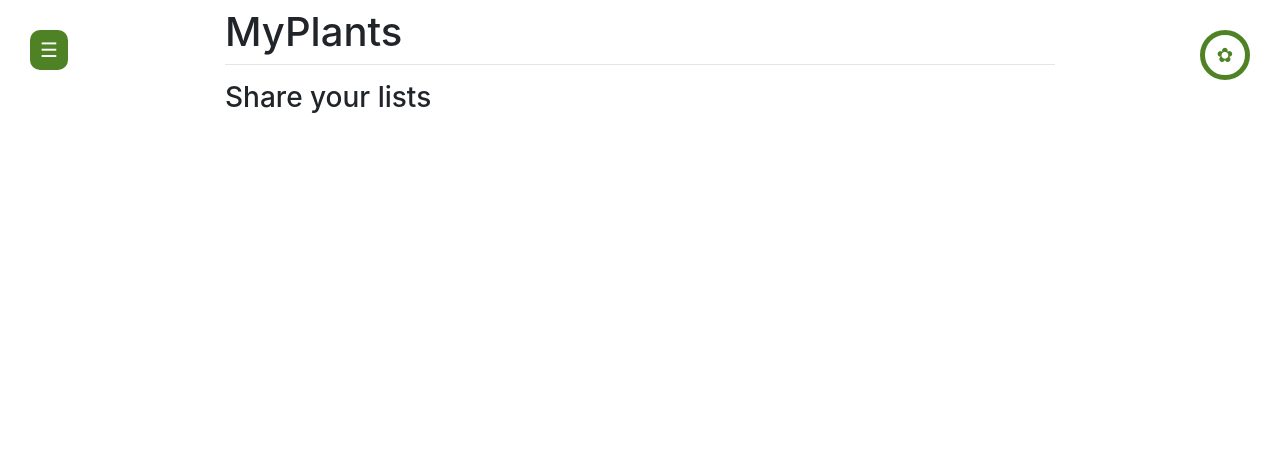
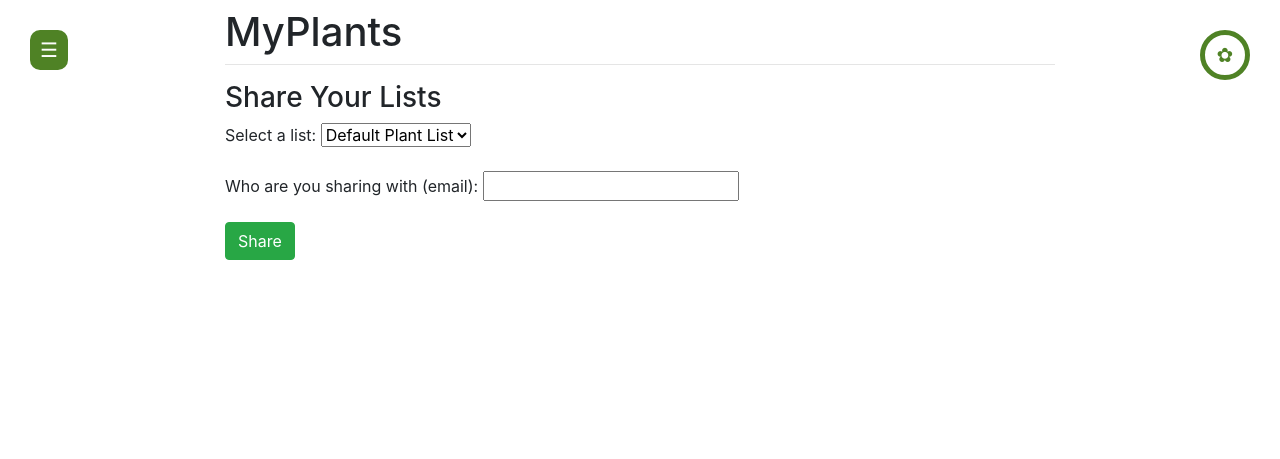
Before and after one commit to rybanskanatalia/ia, a Django app: page /share/ in a window 1280 px wide. Shown: the top 459 px of the page. Run offline with Django 5.2, Linux system fonts and the light colour scheme; a user stored in the database is signed in; data comes from the database, SQL or seed files in the repository; both versions use the stored data as it was after the commit; tables that the repository leaves empty hold one stand-in row (values such as "Sample post").

Commit message:
share, edit, requests functions, edited home

```diff
--- a/MyPlants/main/forms.py
+++ b/MyPlants/main/forms.py
@@ -1,11 +1,10 @@
 from django import forms
-from .models import Plants
+from .models import Plants, PlantList
 
 def waterdays(water):
     if water < 1:
         raise forms.ValidationError("water value cannot be negative")
     return water
-
 
 def perioddays(period):
     if period < 1:
@@ -29,3 +28,13 @@ class EditPlantForm(forms.ModelForm):
     class Meta:
         model = Plants
         fields = ['water', 'period']  # fields to be edited
+
+class ShareListForm(forms.Form):
+    def __init__(self, *args, user=None, **kwargs):
+        super(ShareListForm, self).__init__(*args, **kwargs)
+        if user:
+            # Filter the queryset to include only the user's lists
+            self.fields['list'].queryset = PlantList.objects.filter(userID=user)
+
+    list = forms.ModelChoiceField(queryset=PlantList.objects.none(), empty_label=None, label='Select a list')
+    email = forms.EmailField(label='Who are you sharing with (email)')
--- a/MyPlants/main/templates/main/share.html
+++ b/MyPlants/main/templates/main/share.html
@@ -1,7 +1,17 @@
 {% extends 'main/base.html' %}
 
-{% block title %} MyPlants - share {% endblock %}
+{% block title %} MyPlants - Share {% endblock %}
 
 {% block content %}
-<h3>Share your lists</h3>
+  <h3>Share Your Lists</h3>
+  <form method="POST">
+    {% csrf_token %}
+    {{ form.as_p }}
+
+    <button type="submit" class="btn btn-success">Share</button>
+  </form>
+
+  {% if error %}
+    <p>{{ error }}</p>
+  {% endif %}
 {% endblock %}
--- a/MyPlants/main/templates/main/view.html
+++ b/MyPlants/main/templates/main/view.html
@@ -8,7 +8,7 @@ view
 <h3>Your Plant Lists</h3>
 <ul>
     {% for plant_list in user_lists %}
-    <li>{{ plant_list.location }}</li>
+    <li><a href="{% url 'list' id=plant_list.id %}">{{ plant_list.location }}</a></li>
     {% endfor %}
 </ul>
 {% endblock %}
--- a/MyPlants/main/urls.py
+++ b/MyPlants/main/urls.py
@@ -2,7 +2,6 @@ from django.urls import path
 from . import views
 
 urlpatterns = [
-# path("<int:id>", views.index1, name="index1"),
 path("", views.index, name="index"),
 path("home/", views.home, name="home"),
 path("create/", views.create, name="create"),
@@ -17,4 +16,6 @@ path("profile/", views.profile, name="profile"),
 path("delete/", views.delete, name="delete"),
 path("delete-account/", views.delete_account, name="delete_account"),
 path('delete-plants/', views.delete_plants, name='delete_plants'),
+path("<int:id>", views.list, name="list"),
+path('share/success/', views.share_success, name='share_success'),
 ]
--- a/MyPlants/main/views.py
+++ b/MyPlants/main/views.py
@@ -1,47 +1,11 @@
-from django.shortcuts import render, redirect, get_object_or_404
-from django.http import HttpResponse, HttpResponseBadRequest, HttpResponseRedirect
+from django.shortcuts import render, redirect
+from django.http import HttpResponseBadRequest
 from django.contrib.auth.decorators import login_required
 from django.contrib.auth.forms import AuthenticationForm, UserCreationForm
+from django.contrib.auth.models import User
 from django.contrib.auth import logout, login
-from .models import PlantList, Plants
-from .forms import CreateNewList, AddPlantForm
-
-# home view with all plants
-@login_required
-def home(request):
-    # Fetch plants specific to the current user
-    plants = Plants.objects.filter(listID__userID=request.user)
-    return render(request, 'main/home.html', {'plants': plants})
-
-# add function for the plants
-def add_plant(request):
-    # retrieve the default plant list where all plants are stored
-    default_list, created = PlantList.objects.get_or_create(userID=request.user, location='Default Plant List', plantAmount=0)
-
-    if request.method == 'POST':
-        form = AddPlantForm(request.POST)
-        if form.is_valid():
-            plant = form.save(commit=False)
-            # Assign the default plant list object to the listID field
-            plant.listID = default_list
-            form.save()
-            return redirect('home')
-
-    else:
-        form = AddPlantForm()
-    return render(request, 'main/add.html', {'form': form})
-
-# after registration the user is redirected to home page of their profile
-def register(request):
-    if request.method == 'POST':
-        form = UserCreationForm(request.POST)
-        if form.is_valid():
-            user = form.save()
-            login(request, user)
-            return redirect('home')
-        else:
-            form = UserCreationForm()
-        return render(request, 'main/registration_form.html', {'form': form})
+from .models import PlantList, Plants, Requests
+from .forms import CreateNewList, AddPlantForm, ShareListForm
 
 # check if a user is authenticated
 def index(request):
@@ -59,42 +23,81 @@ def index(request):
             form = AuthenticationForm()
         return render(request, 'main/login.html', {'form': form})
 
+# after registration the user is redirected to home page of their profile
+def register(request):
+    if request.method == 'POST':
+        form = UserCreationForm(request.POST)
+        if form.is_valid():
+            user = form.save()
+            login(request, user)
+            return redirect('home')
+        else:
+            form = UserCreationForm()
+        return render(request, 'main/registration_form.html', {'form': form})
+
+# home view with all plants
+@login_required
+def home(request):
+    # Fetch plants specific to the current user
+    plants = Plants.objects.filter(listID__userID=request.user)
+    return render(request, 'main/home.html', {'plants': plants})
+
+# add function for the plants
+def add_plant(request):
+
+    has_plants = Plants.objects.filter(listID__userID=request.user).exists()
+
+    if has_plants:
+        default_list = PlantList.objects.get(userID=request.user, location='Default Plant List') # retrieve the default plant list
+    else:
+        default_list = PlantList.objects.create(userID=request.user, location='Default Plant List', plantAmount=0)
+
+    if request.method == 'POST':
+        form = AddPlantForm(request.POST)
+        if form.is_valid():
+            plant = form.save(commit=False)
+
+            plant.listID = default_list
+            default_list.plantAmount += 1 #increase the plant amount of the list
+            default_list.save()
+
+            form.save()
+            return redirect('home')
+    else:
+        form = AddPlantForm()
+    return render(request, 'main/add.html', {'form': form})
+
 # delete a plant
 def delete_plants(request):
     if request.method == 'POST':
         plant_ids = request.POST.getlist('plant_id')
+        del_amount = len(plant_ids)
+
         Plants.objects.filter(id__in=plant_ids).delete()
+
+        default_list = PlantList.objects.get(userID=request.user, location='Default Plant List')
+        default_list.plantAmount -= del_amount
+        default_list.save()
+
         return redirect('home')  # Redirect to the home page after deletion
     else:
         # Handle GET requests or other cases
         return render(request, 'error.html', {'message': 'Invalid request'})
 
-# this function has to be redone, it is from the tutorial
-# def index1(response, id):
-#     ls = ToDoList.objects.get(id=id)
+def list(request, id):
+    pl = PlantList.objects.get(id=id)
 
-#     if ls in response.user.todolist.all():
-#         if response.method == "POST":
-#             print(response.POST)
-#             if response.POST.get("save"):
-#                 for item in ls.item_set.all():
-#                     # if response.POST.get("c" + str(item.id)) == "clicked":
-#                     if f"c{item.id}" in response.POST:
-#                         item.cocmplete = True
-#                     else:
-#                         item.cocmplete = False
-#                     item.save()
-
-#             elif response.POST.get("newItem"):
-#                 txt = response.POST.get("new")
-
-#                 if len(txt) > 0:
-#                     ls.item_set.create(text=txt, cocmplete = False)
-#                 else:
-#                     print("invalid")
-
-#         return render(response, "main/list.html", {"ls": ls})
-#     return render(response, "main.view.html", {})
+    if pl in request.user.plantlist_set.all(): # Assuming you want to check if the user owns the plant list
+        if request.method == "POST":
+            print(request.POST)
+            if request.POST.get("save"):
+                print(pl.location)
+                for plant in pl.plant_set.all():
+                   print(plant.id)
+            else:
+                print("invalid")
+        return render(request, "main/list.html", {"pl": pl})
+    return render(request, "main/view.html", {})
 
 # create new list
 def create(request):
@@ -136,20 +139,110 @@ def delete_account(request):
     return HttpResponseBadRequest("invalid request")
 
 # other views that do exactly nothing
-def share(response):
-    return render(response, "main/share.html", {})
+# def share(request):
+#     if request.method == 'POST':
+#         list_id = request.POST.get('list')
+#         email = request.POST.get('email')
 
+#         # Validate email
+#         try:
+#             user_to_share_with = User.objects.get(email=email)
+#         except User.DoesNotExist:
+#             # Handle invalid email
+#             return render(request, 'share.html', {'error': 'Invalid email address'})
+
+#         # Retrieve the selected list
+#         try:
+#             selected_list = PlantList.objects.get(id=list_id, userID=request.user)
+#         except PlantList.DoesNotExist:
+#             # Handle invalid list
+#             return render(request, 'share.html', {'error': 'Invalid list'})
+
+#         # Share the list with the specified user
+#         selected_list.shared_with.add(user_to_share_with)
+#         selected_list.save()
+
+#         # Redirect to a success page or display a success message
+#         return redirect('share_success')
+
+#     return render(request, 'share.html')
+
+def share(request):
+    if request.method == 'POST':
+        form = ShareListForm(request.POST, user=request.user)
+        if form.is_valid():
+            list_id = form.cleaned_data['list'].id
+            email = form.cleaned_data['email']
+
+            # Validate email
+            try:
+                user_to_share_with = User.objects.get(email=email)
+            except User.DoesNotExist:
+                # Handle invalid email
+                return render(request, 'share.html', {'form': form, 'error': 'Invalid email address'})
+
+            # Retrieve the selected list
+            try:
+                selected_list = PlantList.objects.get(id=list_id, userID=request.user)
+            except PlantList.DoesNotExist:
+                # Handle invalid list
+                return render(request, 'share.html', {'form': form, 'error': 'Invalid list'})
+
+            # Create a share request
+            request_obj = Requests(senderID=request.user, listID=selected_list, receiverEmail=email)
+            request_obj.save()
+
+            # Redirect to a success page or display a success message
+            return redirect('share_success')
+    else:
+        form = ShareListForm(user=request.user)
+
+    return render(request, 'main/share.html', {'form': form})
+
+def share_success(request):
+    # You can customize this view as needed, such as displaying a success message
+    return render(request, 'main/share_success.html')
+
+# load user's profile
+def profile(response):
+    return render(response, "main/profile.html", {})
+
+# logout page
+def out(response):
+    return render(response, "main/out.html", {})
+
+# functions that do exactly nothing
 def requests(response):
     return render(response, "main/requests.html", {})
 
 def notifications(response):
     return render(response, "main/notifications.html", {})
 
-def out(response):
-    return render(response, "main/out.html", {})
-
-def profile(response):
-    return render(response, "main/profile.html", {})
-
 # use post when doing modifications to database, getting private info (encrypts the info and sends it to the server)
 # use get when retrieving info (all the info goes into the url and pastes it further)
+
+# def index1(response, id):
+#     ls = ToDoList.objects.get(id=id)
+
+#     if ls in response.user.todolist.all():
+#         if response.method == "POST":
+#             print(response.POST)
+#             if response.POST.get("save"):
+#                 for item in ls.item_set.all():
+#                     # if response.POST.get("c" + str(item.id)) == "clicked":
+#                     if f"c{item.id}" in response.POST:
+#                         item.cocmplete = True
+#                     else:
+#                         item.cocmplete = False
+#                     item.save()
+
+#             elif response.POST.get("newItem"):
+#                 txt = response.POST.get("new")
+
+#                 if len(txt) > 0:
+#                     ls.item_set.create(text=txt, cocmplete = False)
+#                 else:
+#                     print("invalid")
+
+#         return render(response, "main/list.html", {"ls": ls})
+#     return render(response, "main.view.html", {})
```
Also changed, not shown: MyPlants/main/templates/main/edit.html (+91 -0 lines), MyPlants/main/templates/main/home.html (+16 -2 lines), MyPlants/main/templates/main/list.html (+6 -12 lines), MyPlants/main/templates/main/requests.html (+19 -0 lines), MyPlants/main/templates/main/share_success.html (added, +8 -0 lines), MyPlants/db.sqlite3.
